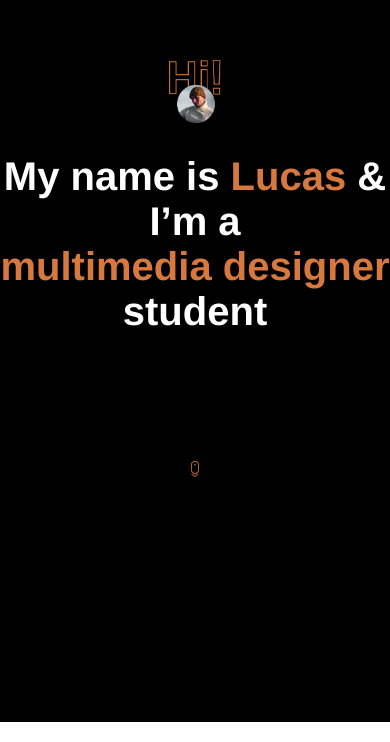
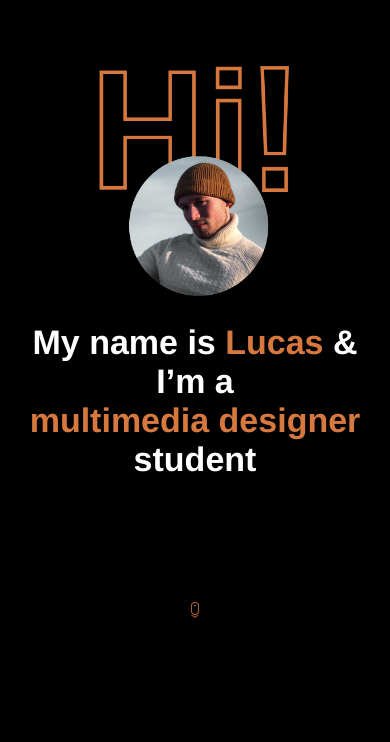
Before and after one commit to lucasjolibois54/portfolio-v4.0, a Vue app: page / in a window 390 px wide. Shown: the part 102-844 px from the top of the page. Built offline with nearby package versions, Linux system fonts and the light colour scheme.

Commit message:
Update HelloWorld.vue

```diff
--- a/src/components/HelloWorld.vue
+++ b/src/components/HelloWorld.vue
@@ -38,6 +38,16 @@ h1 {
   padding-bottom: 200px;
 }
 
-@media only screen and (max-width: 990px) and (min-width: 771px) {
+@media only screen and (max-width: 425px) and (min-width: 300px) {
+  h1 {
+    font-size: 34px;
+    padding-left: 3%;
+    padding-right: 3%;
+  }
+  .header-img {
+    margin-top: 10rem;
+    width: 55%;
+    height: auto;
+  }
 }
 </style>
```
